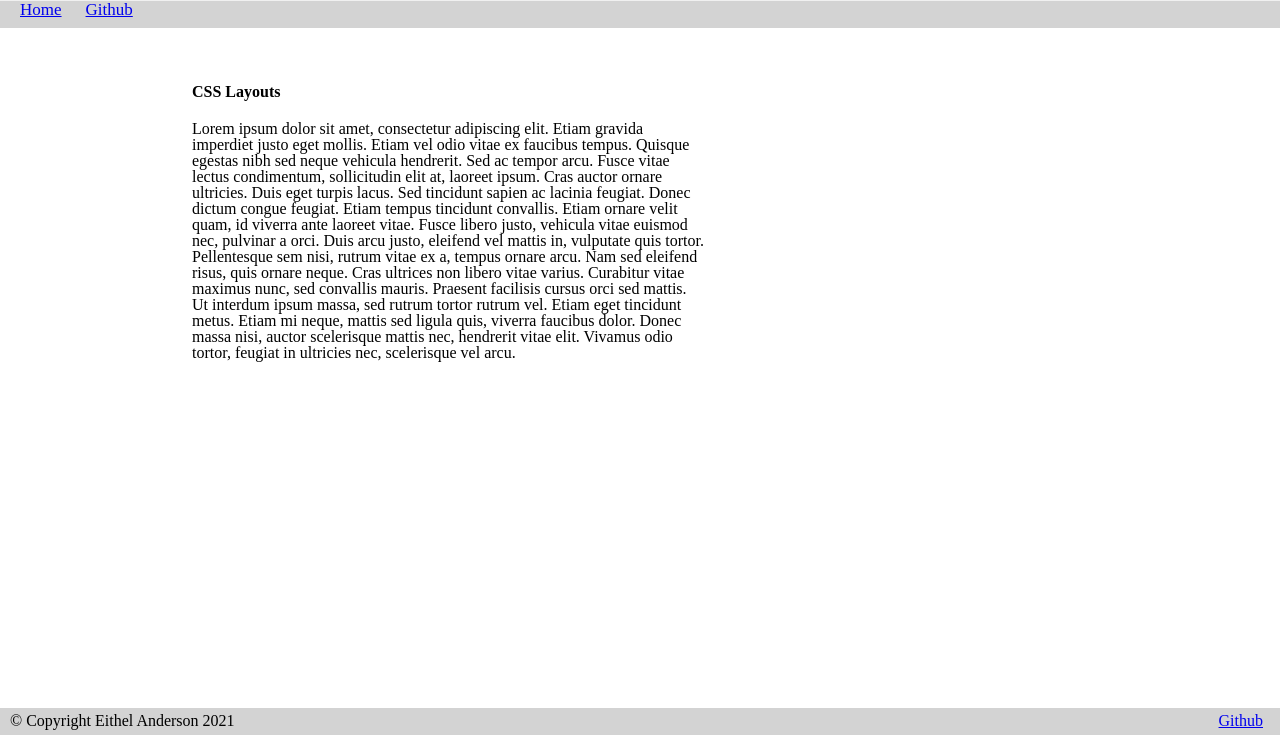
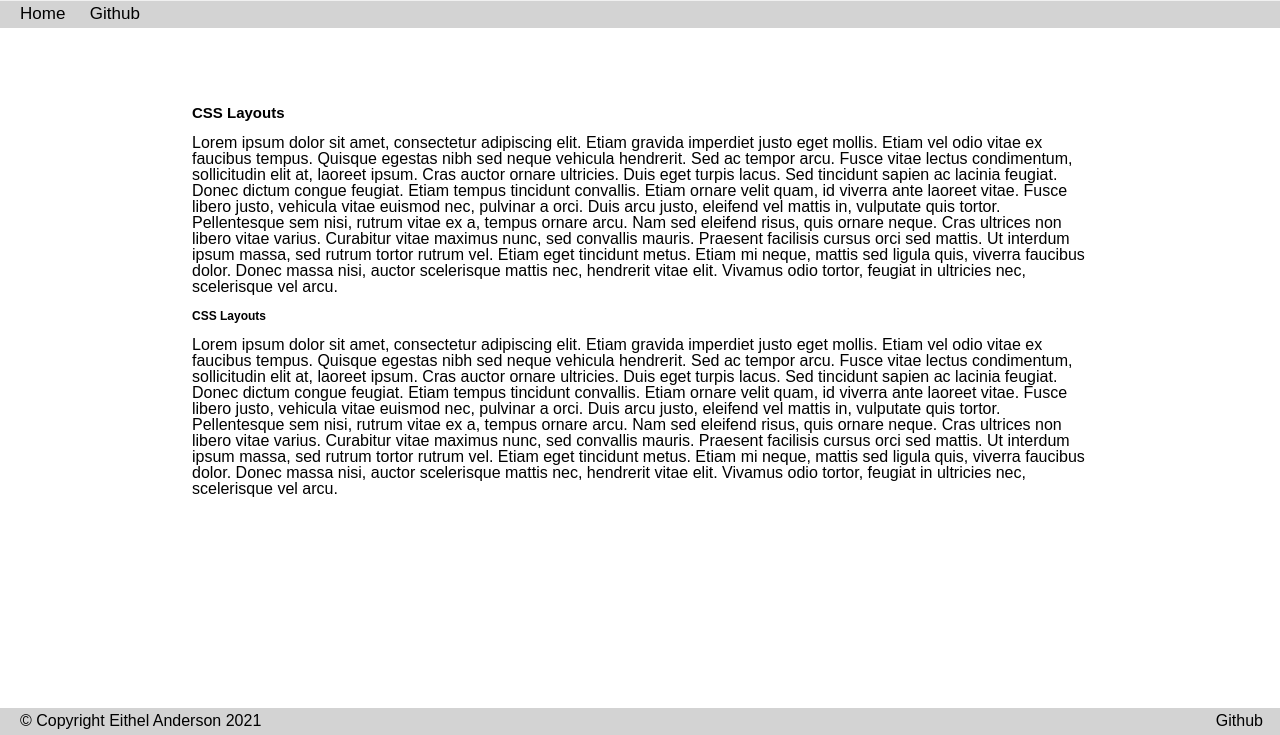
Before and after one commit to etelish/css_layouts, a plain HTML site: page docs/index.html in a window 1280 px wide. Shown: the part 65-800 px from the top of the page. Drawn offline with Linux system fonts and the light colour scheme.

Commit message:
text spacing amended

```diff
--- a/docs/index.html
+++ b/docs/index.html
@@ -141,6 +141,7 @@
       }
       body {
         background-color: white;
+        font-family: Arial, sans-serif;
       }
       header {
         background-color: var(--main-header-color);
@@ -159,17 +160,18 @@
         bottom: 17px;
         right: 16px;
       }
-
-      .contentTitle {
-        position: relative;
-        bottom: 21px;
-        /* top: -45px; */
+      body .contentPosition h2 {
+        font-size: 12px;
+      }
+      .contentPosition h1,
+      .contentPosition h2 {
         font-weight: bold;
+        padding-bottom: 15px;
+        font-size: 15px;
       }
 
       .contentPosition {
         font-size: 16px;
-        max-width: 70%;
         position: relative;
         padding: 6% 15%;
       }
@@ -186,27 +188,36 @@
         right: 17px;
       }
 
-      p.blocktext {
-        position: absolute;
-        top: 49px;
+      .contentPosition p {
+        padding-bottom: 15px;
       }
 
-      div.navbar {
+      .navbar {
         background-color: #d3d3d3;
         height: 27px;
+        padding-top: 4px;
       }
-      ul {
+      .navbar ul {
         list-style-type: none;
         margin: 0;
         padding-left: 20px;
       }
-      li.leftLink {
-        text-align: left;
-      }
-      li {
+
+      .navbar li {
         font-size: 17px;
         display: inline;
         padding-right: 20px;
+      }
+      .navbar a,
+      .footerGithubText a {
+        color: black;
+        text-decoration: none;
+      }
+
+      .navbar a:hover,
+      .footerGithubText a:hover {
+        color: pink;
+        text-decoration: underline;
       }
       footer {
         background-color: #d3d3d3;
@@ -215,6 +226,7 @@
         left: 0px;
         right: 0px;
         bottom: 0px;
+        padding-left: 10px;
       }
     </style>
   </head>
@@ -228,15 +240,36 @@
       </a>
     </header>
 
-    <div class="navbar">
+    <nav class="navbar">
       <ul>
         <li><a href=" http://etelish.github.io/css_layouts/">Home</a></li>
         <li><a href="https://github.com/etelish">Github</a></li>
       </ul>
-    </div>
+    </nav>
 
     <div class="contentPosition">
-      <h1 class="contentTitle">CSS Layouts</h1>
+      <h1>CSS Layouts</h1>
+      <p>
+        Lorem ipsum dolor sit amet, consectetur adipiscing elit. Etiam gravida
+        imperdiet justo eget mollis. Etiam vel odio vitae ex faucibus tempus.
+        Quisque egestas nibh sed neque vehicula hendrerit. Sed ac tempor arcu.
+        Fusce vitae lectus condimentum, sollicitudin elit at, laoreet ipsum.
+        Cras auctor ornare ultricies. Duis eget turpis lacus. Sed tincidunt
+        sapien ac lacinia feugiat. Donec dictum congue feugiat. Etiam tempus
+        tincidunt convallis. Etiam ornare velit quam, id viverra ante laoreet
+        vitae. Fusce libero justo, vehicula vitae euismod nec, pulvinar a orci.
+        Duis arcu justo, eleifend vel mattis in, vulputate quis tortor.
+        Pellentesque sem nisi, rutrum vitae ex a, tempus ornare arcu. Nam sed
+        eleifend risus, quis ornare neque. Cras ultrices non libero vitae
+        varius. Curabitur vitae maximus nunc, sed convallis mauris. Praesent
+        facilisis cursus orci sed mattis. Ut interdum ipsum massa, sed rutrum
+        tortor rutrum vel. Etiam eget tincidunt metus. Etiam mi neque, mattis
+        sed ligula quis, viverra faucibus dolor. Donec massa nisi, auctor
+        scelerisque mattis nec, hendrerit vitae elit. Vivamus odio tortor,
+        feugiat in ultricies nec, scelerisque vel arcu.
+      </p>
+
+      <h2>CSS Layouts</h2>
       <p>
         Lorem ipsum dolor sit amet, consectetur adipiscing elit. Etiam gravida
         imperdiet justo eget mollis. Etiam vel odio vitae ex faucibus tempus.
@@ -263,7 +296,7 @@
         <p>&copy; Copyright Eithel Anderson 2021</p>
       </div>
       <div class="footerGithubText">
-        <p><a href="https://github.com/etelish">Github</a></p>
+        <a href="https://github.com/etelish">Github</a>
       </div>
     </footer>
   </body>
```
